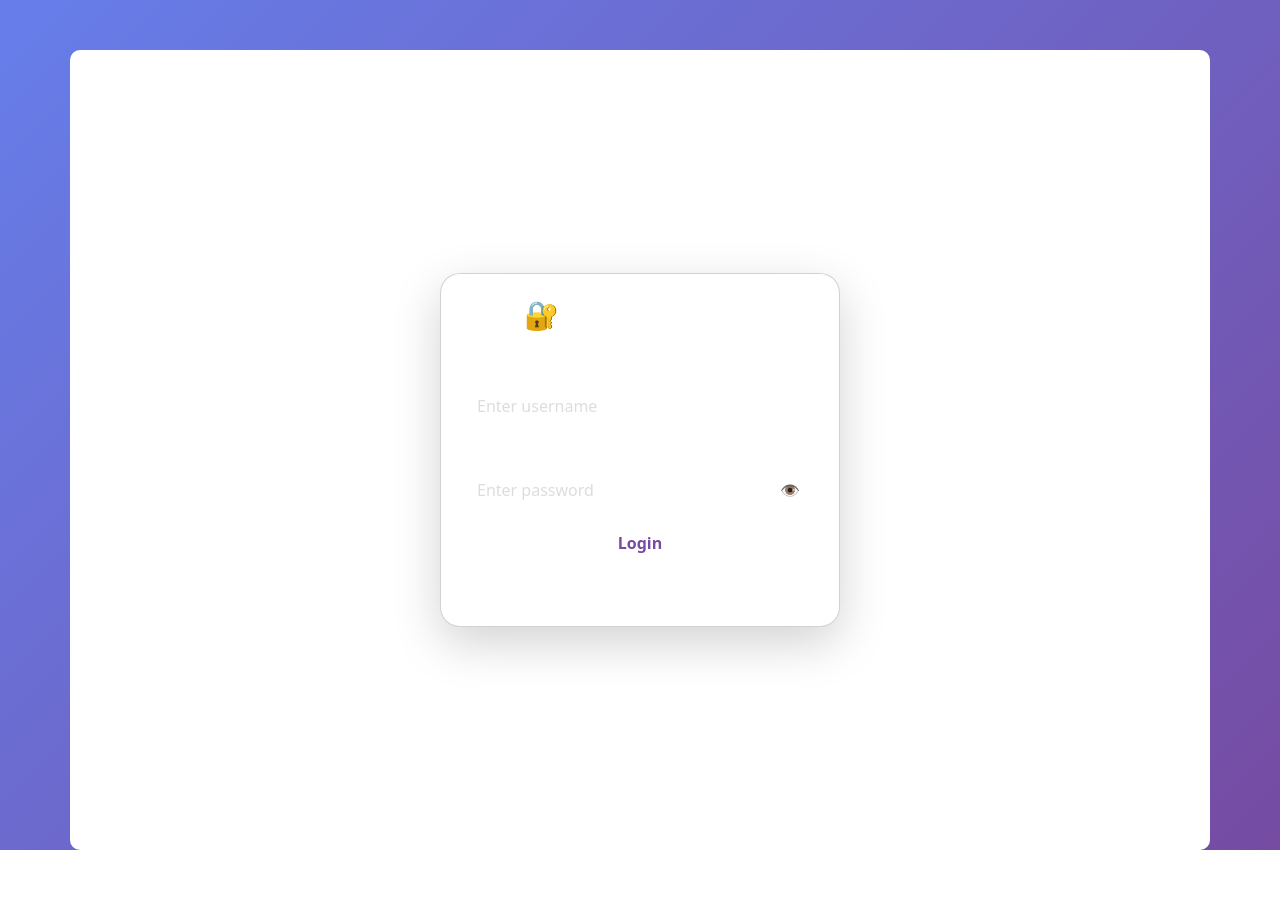
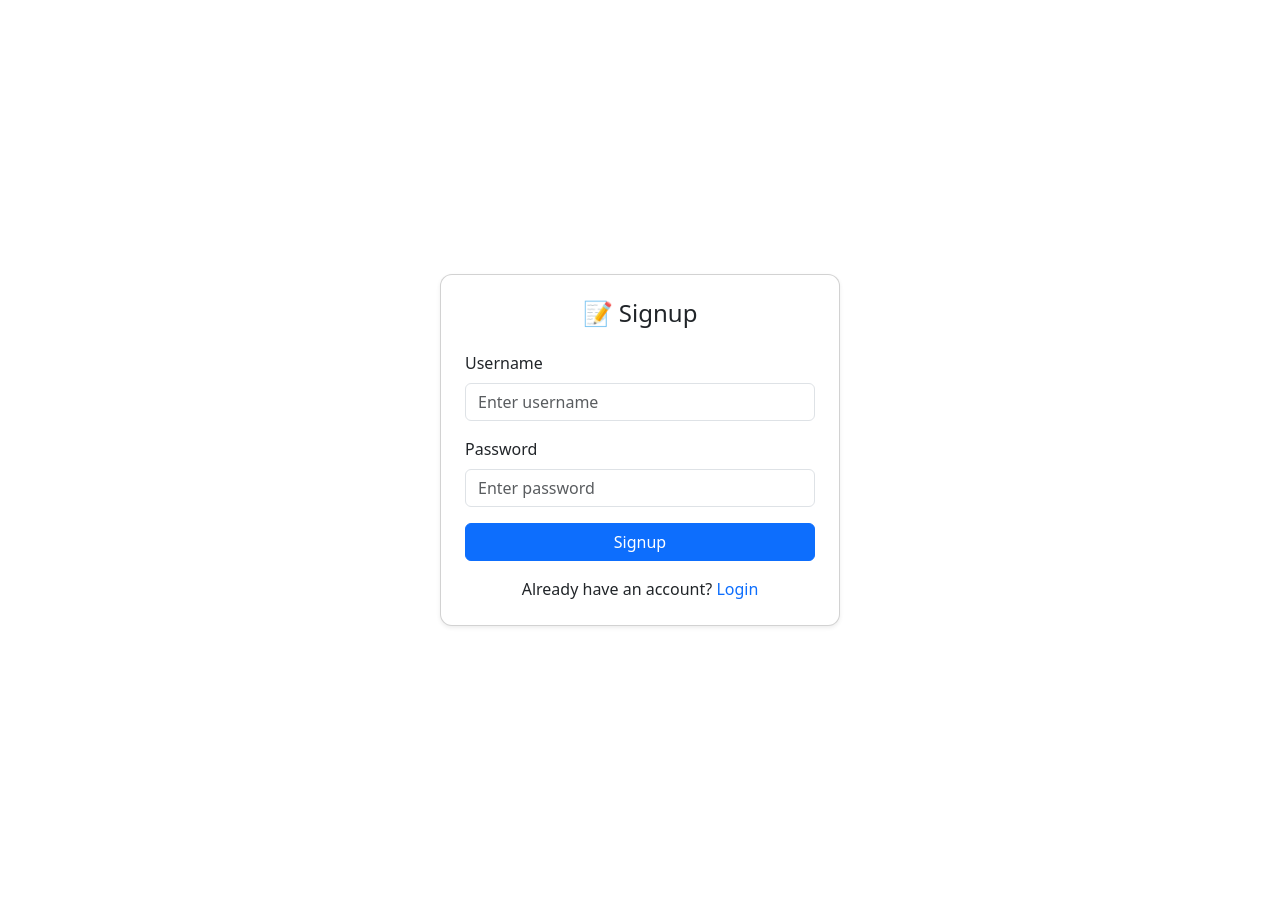
Before and after one commit to MuhammadUmairKhalid/ChatApplication, a Django app: page /views/signup/ in a window 1280 px wide. Before the commit the page ends 850 px from the top, so only its background shows below. Run offline with Django 5.2, Linux system fonts and the light colour scheme.

Commit message:
se the templates

```diff
--- a/Template/signup.html
+++ b/Template/signup.html
@@ -3,56 +3,10 @@
 {% block content %}
 <link href="https://cdn.jsdelivr.net/npm/bootstrap@5.3.0/dist/css/bootstrap.min.css" rel="stylesheet">
 
-<style>
-    body {
-        background: linear-gradient(135deg, #667eea, #764ba2);
-        height: 100vh;
-    }
+<div class="container d-flex justify-content-center align-items-center vh-100">
+    <div class="card shadow-sm p-4" style="width: 400px; border-radius: 12px;">
 
-    .login-card {
-        backdrop-filter: blur(15px);
-        background: rgba(255, 255, 255, 0.1);
-        border-radius: 20px;
-        color: white;
-    }
-
-    .form-control {
-        background: rgba(255, 255, 255, 0.2);
-        border: none;
-        color: white;
-    }
-
-    .form-control::placeholder {
-        color: #ddd;
-    }
-
-    .form-control:focus {
-        box-shadow: none;
-        background: rgba(255, 255, 255, 0.3);
-        color: white;
-    }
-
-    .btn-custom {
-        background: white;
-        color: #764ba2;
-        font-weight: bold;
-        border-radius: 10px;
-    }
-
-    .btn-custom:hover {
-        background: #eee;
-    }
-
-    a {
-        color: #fff;
-        font-weight: 500;
-    }
-</style>
-
-<div class="container d-flex justify-content-center align-items-center vh-100">
-    <div class="card login-card shadow-lg p-4" style="width: 400px;">
-
-        <h3 class="text-center mb-4">🔐 Welcome Back</h3>
+        <h4 class="text-center mb-4">📝 Signup</h4>
 
         <form method="POST">
             {% csrf_token %}
@@ -62,29 +16,20 @@
                 <input type="text" name="username" class="form-control" placeholder="Enter username" required>
             </div>
 
-            <div class="mb-3 position-relative">
+            <div class="mb-3">
                 <label class="form-label">Password</label>
-                <input type="password" id="password" name="password" class="form-control" placeholder="Enter password" required>
-                <span onclick="togglePassword()"
-                      style="position:absolute; right:15px; top:38px; cursor:pointer;">👁️</span>
+                <input type="password" name="password" class="form-control" placeholder="Enter password" required>
             </div>
 
-            <button type="submit" class="btn btn-custom w-100">Login</button>
+            <button type="submit" class="btn btn-primary w-100">Signup</button>
         </form>
 
         <p class="text-center mt-3 mb-0">
-            No account?
-            <a href="{% url 'signup_page' %}">Signup</a>
+            Already have an account?
+            <a href="{% url 'login_page' %}" class="text-decoration-none">Login</a>
         </p>
 
     </div>
 </div>
 
-<script>
-function togglePassword() {
-    const pass = document.getElementById("password");
-    pass.type = pass.type === "password" ? "text" : "password";
-}
-</script>
-
 {% endblock %}
```
